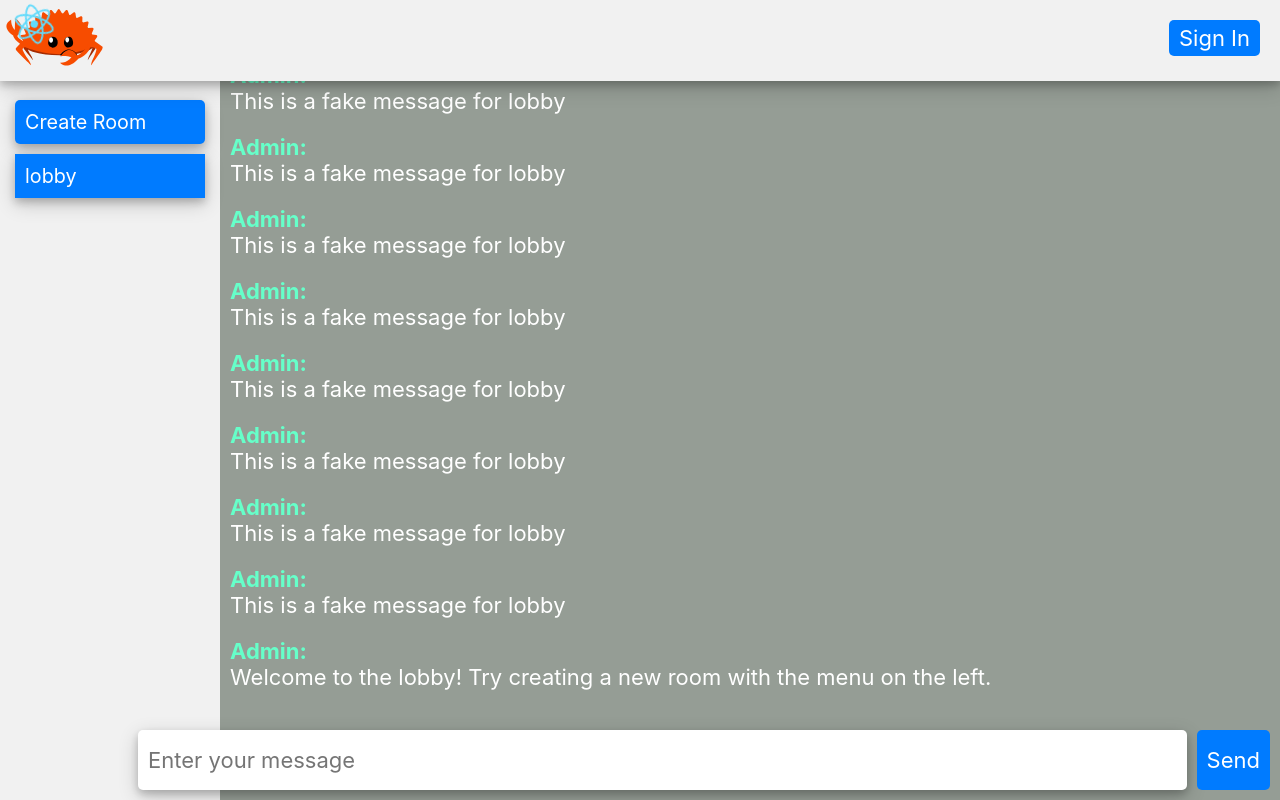
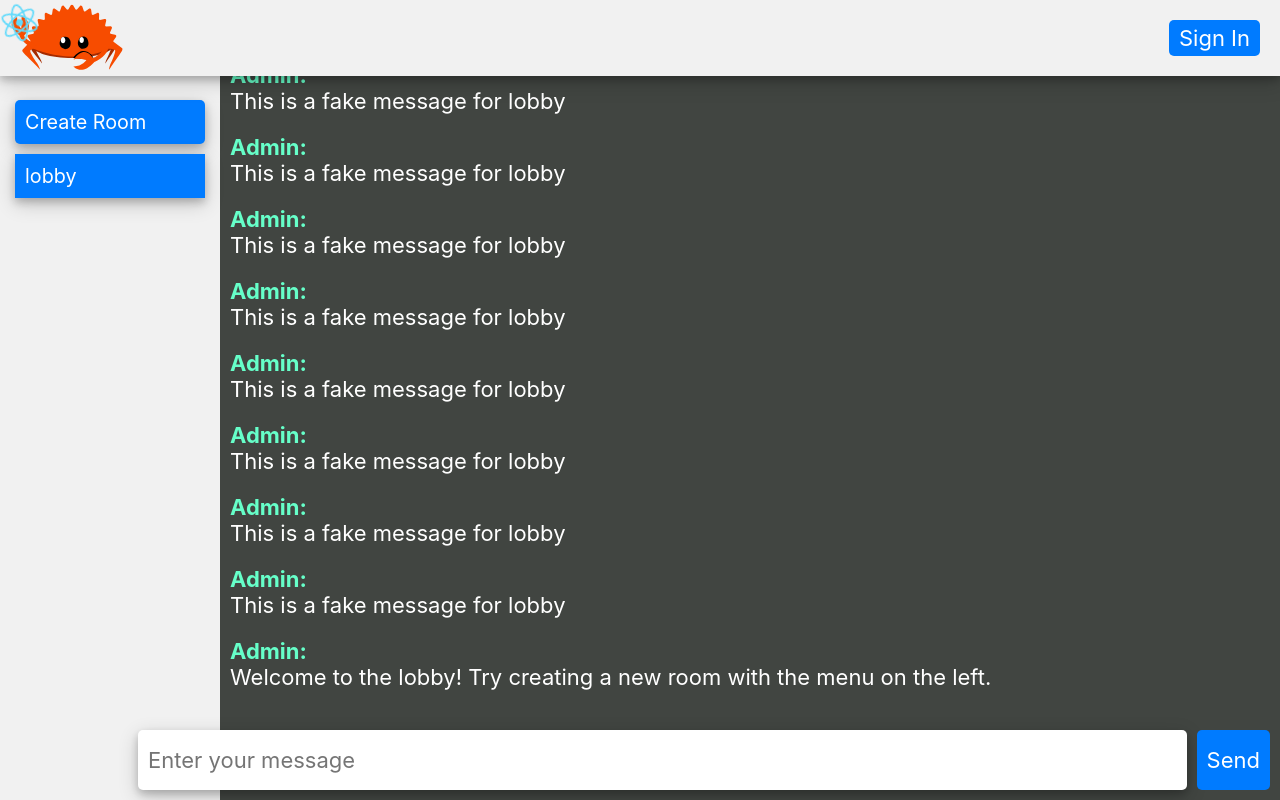
Before and after one commit to enkemmc/rust_chat_server, a React (Create React App) app in the folder client/: page / in a window 1280 px wide. Built offline with nearby package versions, Linux system fonts and the light colour scheme; no server answers.

Commit message:
updated nav and changed bg color to match homepage

```diff
--- a/client/src/App.css
+++ b/client/src/App.css
@@ -1,8 +1,8 @@
 :root {
   --bg-dark: #242423;
-  --bg-light: #959d95;
+  --bg-light: #414541;
   --fg-light: #f1f1f1;
-  --other: #959d95;
+  --other: #414541;
   --callout: rgb(255, 255, 102);
   --callout-dark: #101010;
 
--- a/client/src/components/navigation/Logo.css
+++ b/client/src/components/navigation/Logo.css
@@ -5,14 +5,14 @@
 
 .rustacean {
   position: relative;
-  height: 66px;
-  padding: 5px;
+  height: 100%;
+  z-index: 1;
 }
 
 .react-logo {
   position: absolute;
   top: 0;
-  left: 0;
+  left: -20px;
   height: 60%;
   width: auto;
   z-index: 2;
@@ -27,3 +27,18 @@
     transform: rotate(360deg);
   }
 }
+
+@media (max-width: 1396px) {
+  .rustacean {
+    padding-left: 10px;
+  }
+  .react-logo {
+    left: -13px;
+  }
+}
+
+@media (max-width: 768px) {
+  .react-logo {
+    left: -7px;
+  }
+}
--- a/client/src/components/navigation/Navigation.css
+++ b/client/src/components/navigation/Navigation.css
@@ -1,14 +1,22 @@
+:root {
+  --nav-height-desktop: 76px;
+  --nav-height-mobile: 56px;
+}
+
 .navigation-container {
-  position: absolute;
+  position: fixed;
   top: 0;
   left: 0;
   right: 0;
   z-index: 1;
   display: flex;
   justify-content: space-between;
-  width: 100%;
+  align-items: center;
+  width: 100vw;
   background-color: var(--fg-light);
+  height: var(--nav-height-desktop);
 }
+
 
 @media (min-width: 1360px) {
   .navigation-container {
@@ -17,3 +25,9 @@
     transform: translateX(-50%);
   }
 }
+
+@media (max-width: 768px) {
+  .navigation-container {
+    height: var(--nav-height-mobile);
+  }
+}
```
